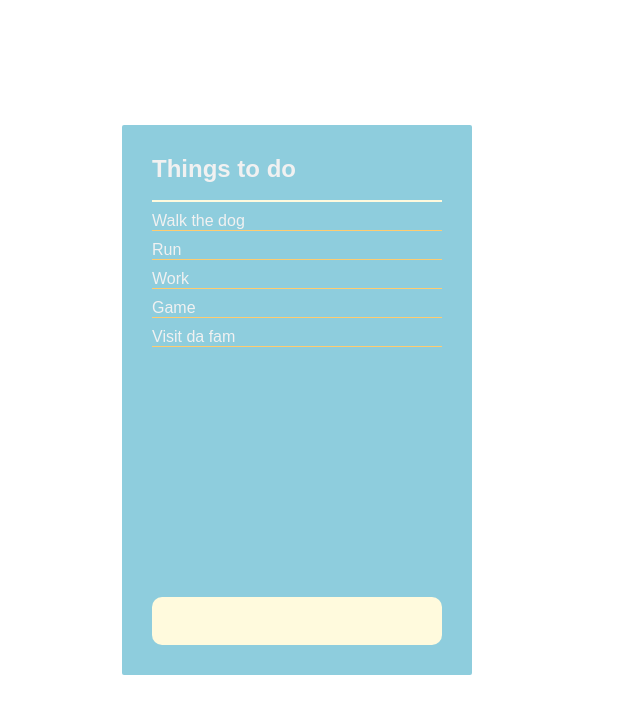
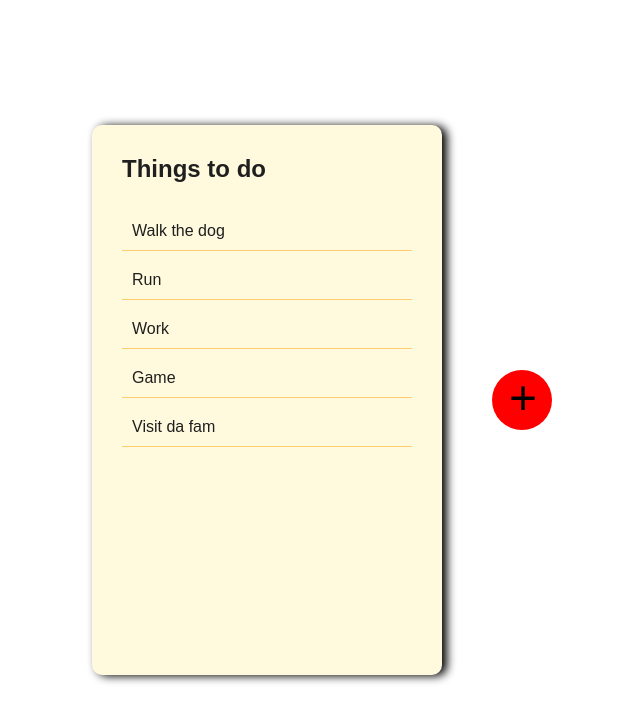
Before and after one commit to RaphaelRebel/TodoApp, a React (Create React App) app: page / in a window 1280 px wide. Shown: the top 722 px of the page, without its empty margins (343-983 px from the left). Built offline with nearby package versions, Linux system fonts and the light colour scheme.

Commit message:
PR check

```diff
--- a/package.json
+++ b/package.json
@@ -10,6 +10,7 @@
     "@types/node": "^16.18.53",
     "@types/react": "^18.2.22",
     "@types/react-dom": "^18.2.7",
+    "framer-motion": "^10.16.4",
     "react": "^18.2.0",
     "react-dom": "^18.2.0",
     "react-scripts": "5.0.1",
--- a/src/App.tsx
+++ b/src/App.tsx
@@ -1,11 +1,11 @@
 import React from 'react';
 import './App.css';
-import CardTodo from './Components/CardTodo/CardTodo';
+import Todo from './Components/Todo/Todo';
 
 function App() {
   return (
     <div className="App">
-      <CardTodo/>
+      <Todo/>
     </div>
   );
 }
--- a/src/Components/CardTodo/CardTodo.css
+++ b/src/Components/CardTodo/CardTodo.css
@@ -1,6 +1,6 @@
 .cardTodo{
-    background-color: #8ECDDD;
-    color: #f1f1f1;
+    background-color: #FFFADD;
+    color: #1f1f1f;
     width: 35rem;
     height: 55rem;
     margin: auto auto;
@@ -8,9 +8,10 @@
     display: flex;
     flex-direction: column;
     gap: 1rem;
-    border-radius: 0.2rem;
+    border-radius: 1rem;
     position: relative;
     margin: 5rem;
+    box-shadow: 0.5rem 0.1rem 1rem black;
 }
 
 
@@ -34,6 +35,7 @@
     list-style-type: none;
     border-bottom: 0.1rem #FFCC70 solid;
     margin-bottom: 1rem;
+    padding: 1rem;
 }
 
 .cardTodo ul li:hover{
--- a/src/Components/CardTodo/CardTodo.tsx
+++ b/src/Components/CardTodo/CardTodo.tsx
@@ -2,6 +2,7 @@ import { FunctionComponent, ReactNode, useEffect, useState } from "react"
 import "./CardTodo.css"
 import TodoData from "../../Data/TodoData"
 import { EntryType } from "perf_hooks"
+
 
 
 // type ArticleProps = {
@@ -22,13 +23,6 @@ interface TodoDataProps {
 interface removeFromList {
     removeFromList: (id: number) => void
 }
-
-type TodoDataId = Pick<TodoDataProps, "id">
-
-
-
-// type TodoDataDone = Pick<TodoDataProps, "done">
-
 
 const TodoItem = ({ name, id, removeFromList }: TodoDataProps & removeFromList) => {
 
@@ -57,18 +51,18 @@ const CardTodo = () => {
         setTodos(updatedTodos)
     }
 
-    const inputChange = (event: React.ChangeEvent<HTMLInputElement> ) => {
+    const inputChange = (event: React.ChangeEvent<HTMLInputElement>) => {
         setInputValue(event.target.value)
     }
 
-    const keyDown = (event:any) => {
-        if(event.keyCode == 13){
+    const keyDown = (event: any) => {
+        if (event.keyCode == 13) {
 
             let newTodoId = 0
-            if(todos.length !== 0){
-                const latestId = todos.length -1
+            if (todos.length !== 0) {
+                const latestId = todos.length - 1
                 newTodoId = todos[latestId].id + 1
-            } else{
+            } else {
                 newTodoId = 1
             }
 
@@ -82,6 +76,7 @@ const CardTodo = () => {
             }
 
             setTodos(todos.concat(newInputValue))
+            setInputValue("")
 
         }
     }
@@ -103,7 +98,7 @@ const CardTodo = () => {
             <ul>
                 {TodoDataToBeRendered}
             </ul>
-            <input onKeyDown={keyDown} onChange={inputChange} type="text" />
+            <input value={inputValue} onKeyDown={keyDown} onChange={inputChange} type="text" />
         </article>)
 }
 
--- a/src/Components/Todo/Todo.css
+++ b/src/Components/Todo/Todo.css
@@ -0,0 +1,19 @@
+.addTodo{
+    background-color: red;
+    height: 6rem;
+    width: 6rem;
+    border-radius: 9rem;
+    display: grid;
+    place-items: center;
+    font-size: 300%;
+
+}
+
+.addTodo:hover{
+    /* filter: blur(0.2rem); */
+    cursor: pointer;
+}
+
+.addTodo p {
+    transform: translate(0.1rem, -0.3rem);
+ }
--- a/src/Components/Todo/Todo.tsx
+++ b/src/Components/Todo/Todo.tsx
@@ -1,7 +1,15 @@
 import "./Todo.css"
+import CardTodo from "../CardTodo/CardTodo"
 
 const Todo = () => {
-    return <p>Hello</p>
+
+    return (
+    <>
+    <CardTodo />
+    <div className="addTodo">
+       <p>+</p>
+        </div>
+    </>)
 }
 
 export default Todo
```
Also changed, not shown: 1 other file (tests, documents, lock files or other folders).
